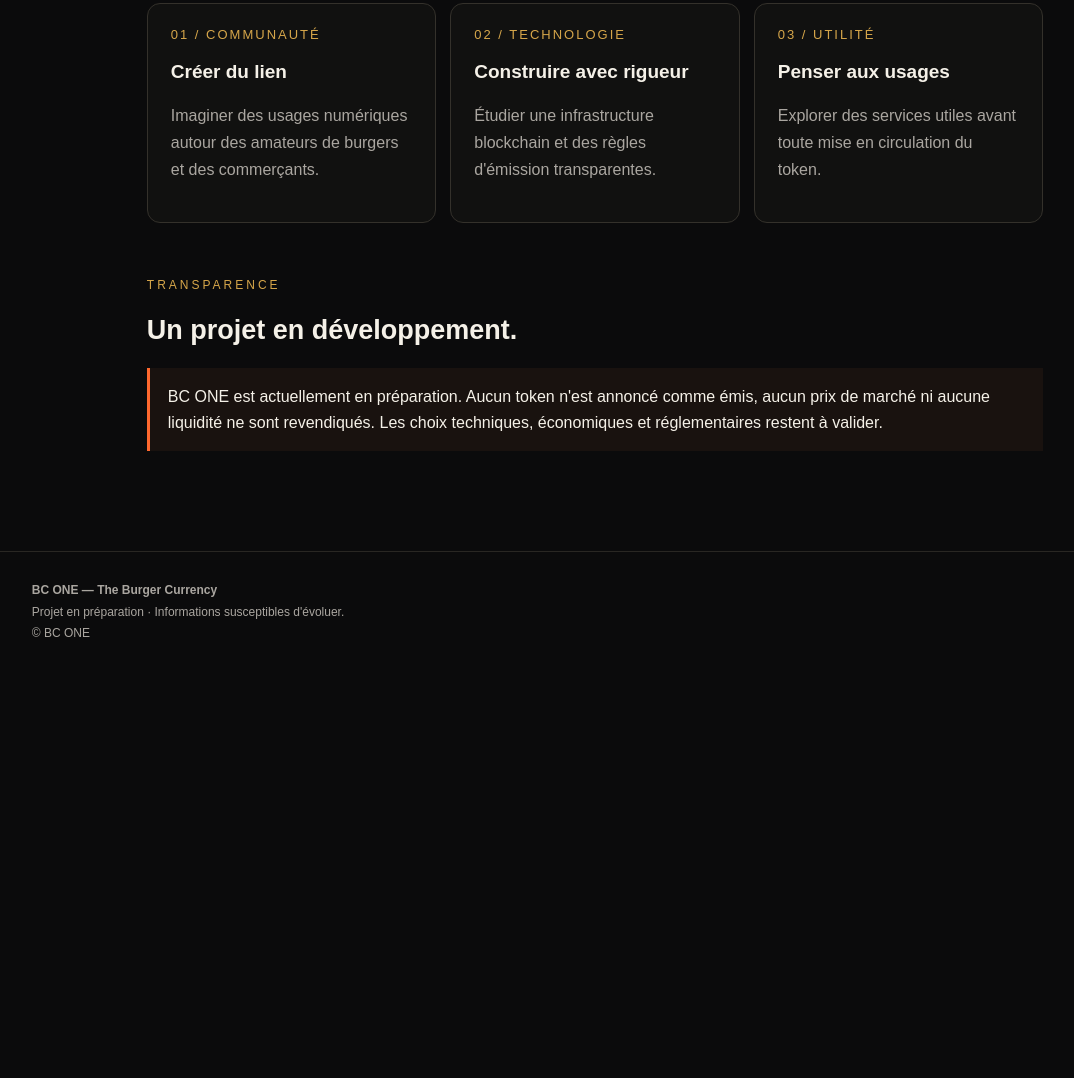
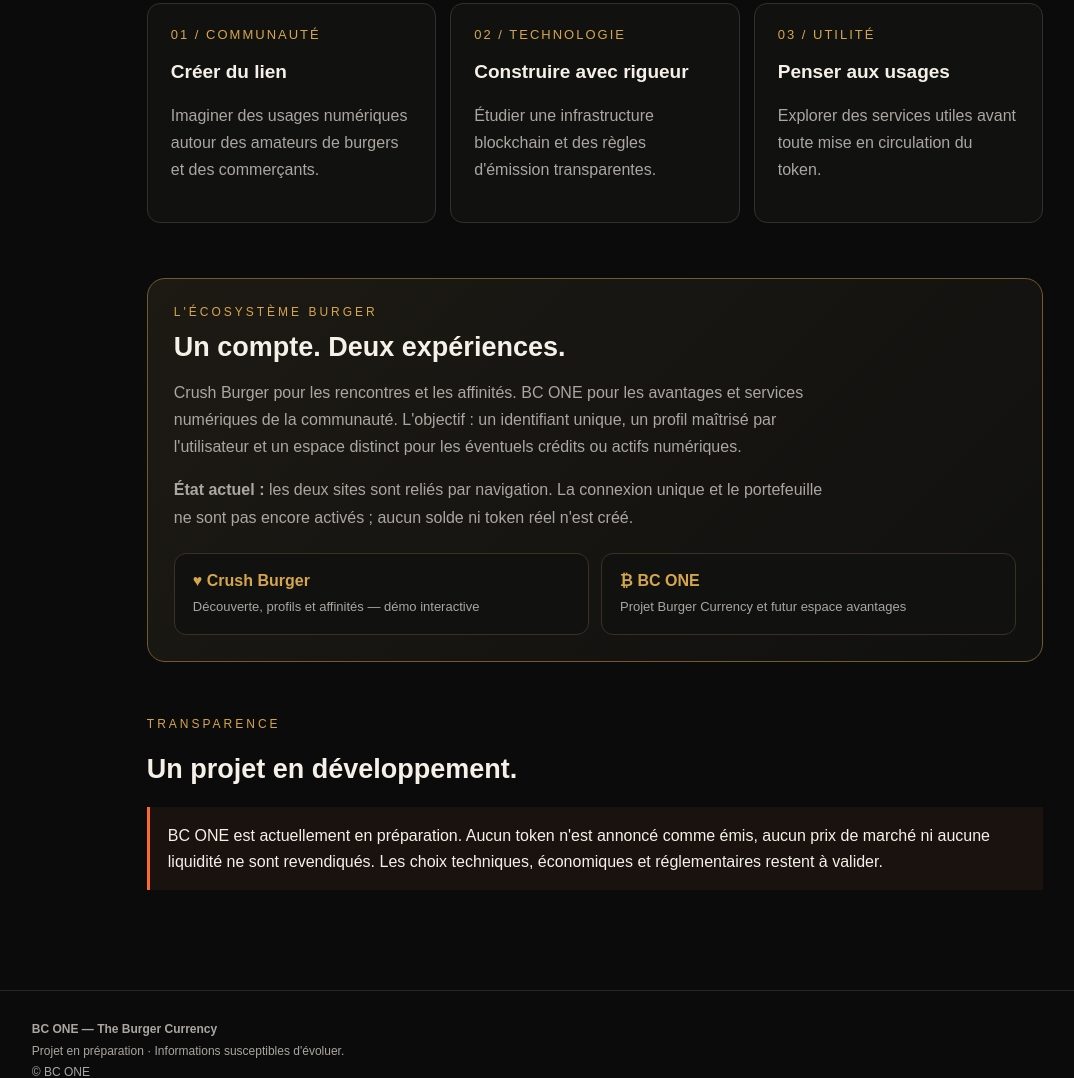
Before and after one commit to ccailleau89-pixel/Bc-one-, a plain HTML site: page index.html in a window 1280 px wide. Shown: the part 1118-2196 px from the top of the page, without its empty margins (45-1119 px from the left). Before the commit the page ends 1791 px from the top, so only its background shows below. Drawn offline with Linux system fonts and the light colour scheme.

Commit message:
Add shared Burger account ecosystem links to Crush Burger

```diff
--- a/index.html
+++ b/index.html
@@ -107,6 +107,17 @@
   main { padding-top: 95px; }
   .hero { padding: 45px; }
 }
+
+  .ecosystem { margin: 55px 0; padding: 26px; border: 1px solid #735A2C; border-radius: 18px; background: linear-gradient(135deg,#1d1a14,#10100f); }
+  .ecosystem .eyebrow { margin-bottom: 14px; }
+  .ecosystem h2 { margin: 0 0 12px; line-height: 1.1; }
+  .ecosystem p { color: var(--muted); line-height: 1.7; max-width: 650px; }
+  .ecosystem-links { display:grid; grid-template-columns:repeat(2,minmax(0,1fr)); gap:12px; margin-top:22px; }
+  .ecosystem-link { display:block; padding:18px; border:1px solid #393126; border-radius:12px; color:var(--cream); text-decoration:none; background:#111110; }
+  .ecosystem-link strong { display:block; color:var(--gold); margin-bottom:7px; }
+  .ecosystem-link span { color:var(--muted); font-size:13px; line-height:1.5; }
+  @media(max-width:600px){.ecosystem-links{grid-template-columns:1fr}.ecosystem{padding:20px}}
+
 </style>
 </head>
 <body>
@@ -150,6 +161,16 @@
       </article>
     </div>
   </section>
+  <section class="ecosystem" id="compte-unique">
+    <div class="eyebrow">L'écosystème Burger</div>
+    <h2>Un compte. Deux expériences.</h2>
+    <p>Crush Burger pour les rencontres et les affinités. BC ONE pour les avantages et services numériques de la communauté. L'objectif : un identifiant unique, un profil maîtrisé par l'utilisateur et un espace distinct pour les éventuels crédits ou actifs numériques.</p>
+    <p><strong>État actuel :</strong> les deux sites sont reliés par navigation. La connexion unique et le portefeuille ne sont pas encore activés ; aucun solde ni token réel n'est créé.</p>
+    <div class="ecosystem-links">
+      <a class="ecosystem-link" href="https://ccailleau89-pixel.github.io/crush-burger-demo/"><strong>♥ Crush Burger</strong><span>Découverte, profils et affinités — démo interactive</span></a>
+      <a class="ecosystem-link" href="https://ccailleau89-pixel.github.io/Bc-one-/"><strong>₿ BC ONE</strong><span>Projet Burger Currency et futur espace avantages</span></a>
+    </div>
+  </section>
   <section>
     <div class="eyebrow">Transparence</div>
     <h2>Un projet en développement.</h2>
```
